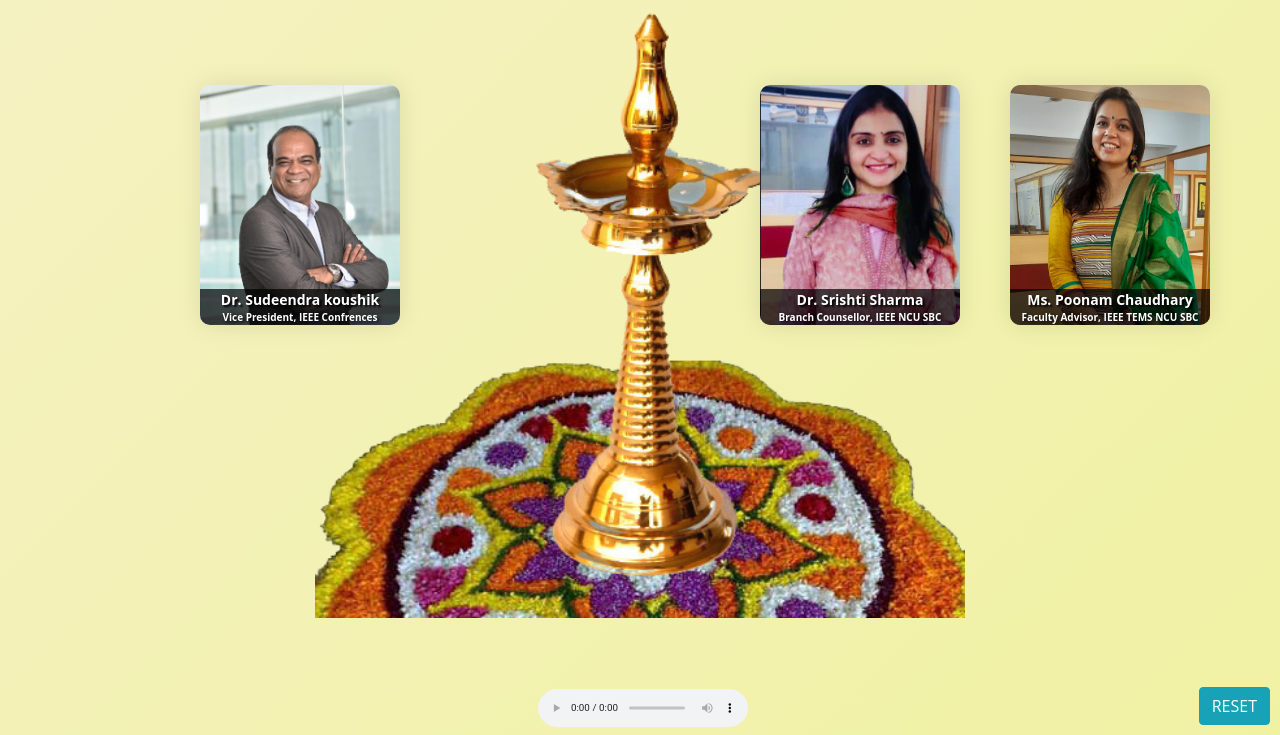
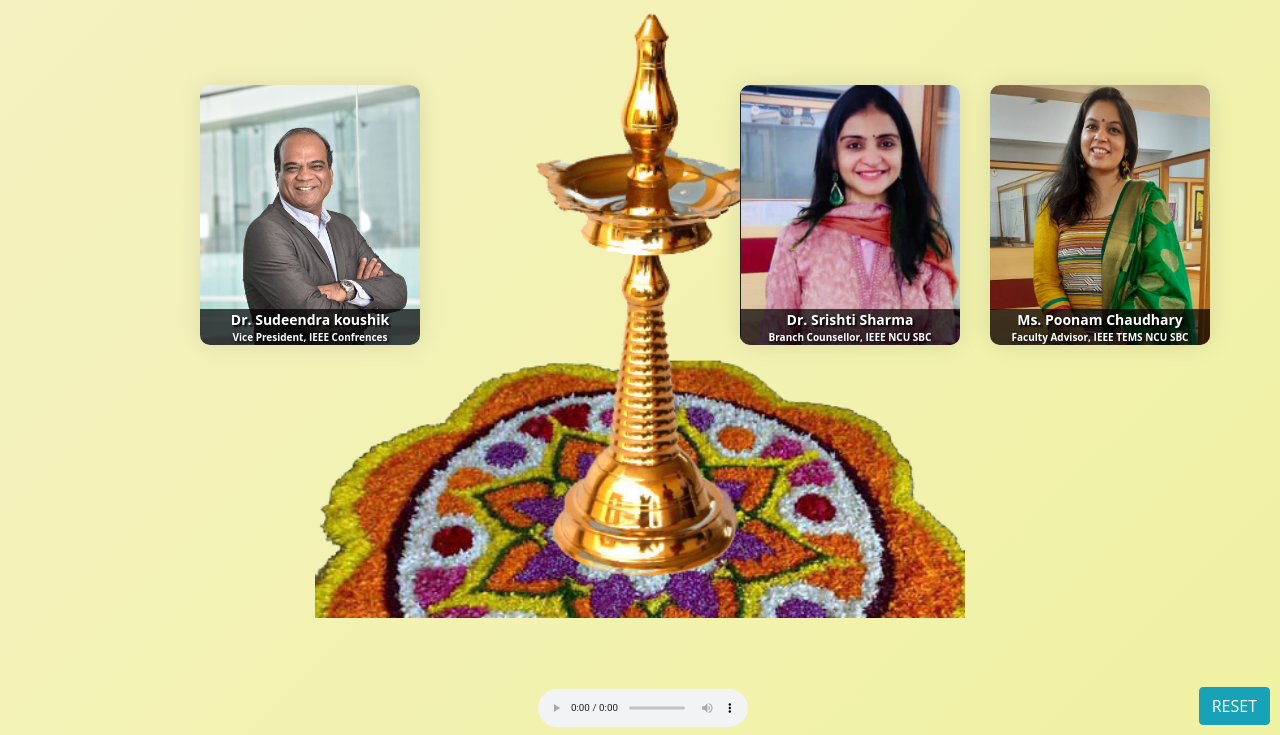
Before and after one commit to Dikshit28/Illuminate_Inaugral, a plain HTML site: page index.html in a window 1280 px wide. Shown: the part 65-800 px from the top of the page. Drawn offline with nearby package versions, Linux system fonts and the light colour scheme.

Commit message:
update size

```diff
--- a/style.css
+++ b/style.css
@@ -71,9 +71,9 @@ body {
 }
 
 .profile-card {
-	max-width: 200px;
-	min-width: 200px;
-	height: 240px;
+	max-width: 220px;
+	min-width: 220px;
+	height: 260px;
 	background-color: #fff;
 	box-shadow: 0px 0px 25px rgb(0 0 0 / 10%);
 	background-position: center;
```
